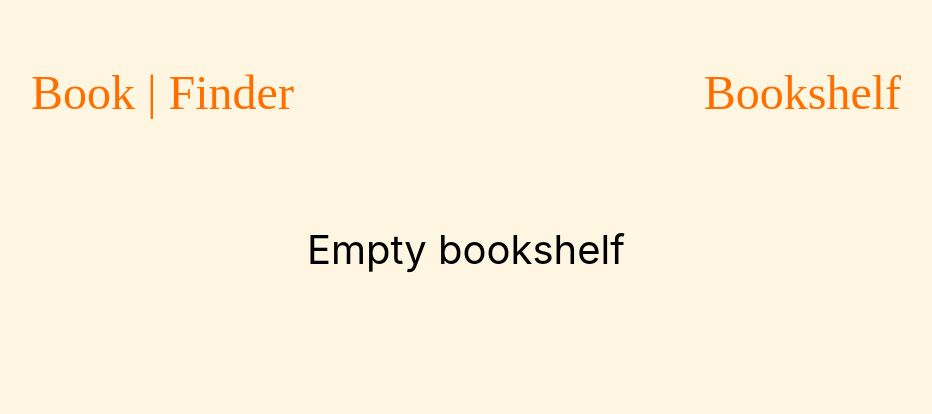
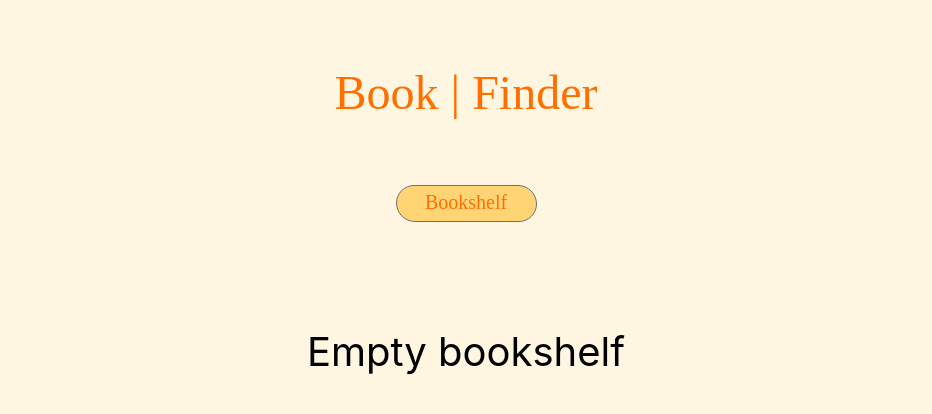
Before and after one commit to bikilone/book-finder, a React (Create React App) app: page /#/bookshelf in a window 1280 px wide. Shown: the top 414 px of the page, without its empty margins (174-1106 px from the left). Built offline with nearby package versions, Linux system fonts and the light colour scheme.

Commit message:
some styling improvments

```diff
--- a/src/Header.js
+++ b/src/Header.js
@@ -8,7 +8,7 @@ export default function Header(props) {
       <Link to="/" className="main-h1">
         Book | Finder
       </Link>
-      <Link className="main-h1 bookshelf" to="/bookshelf">
+      <Link className="main-h1 bookshelf search-button" to="/bookshelf">
         Bookshelf
       </Link>
     </div>
--- a/src/css/Input.css
+++ b/src/css/Input.css
@@ -14,12 +14,11 @@
 }
 .header {
   display: flex;
-  justify-content: space-around;
+  justify-content: center;
+  flex-direction: column;
+  align-items: center;
 }
 
-.bookshelf {
-  text-decoration: none;
-}
 input:focus {
   outline: none;
 }
@@ -29,6 +28,9 @@ input:focus {
   color: #ff6f00;
   font-size: 23px;
   text-decoration: none;
+}
+.bookshelf {
+  margin: 0;
 }
 
 .search-button {
@@ -94,6 +96,7 @@ span {
     display: inline-block;
   }
   .search-button {
+    font-size: 19px;
     display: inline-block;
     margin-left: 15px;
     width: 142px;
@@ -101,6 +104,9 @@ span {
   }
   span {
     right: 30px;
+  }
+  .bookshelf {
+    margin: auto;
   }
 }
 @media only screen and (min-width: 768px) {
@@ -135,6 +141,9 @@ span {
     width: 312px;
     height: 37px;
   }
+  .bookshelf {
+    font-size: 20px;
+  }
 }
 
 @media only screen and (min-width: 1366px) {
```
